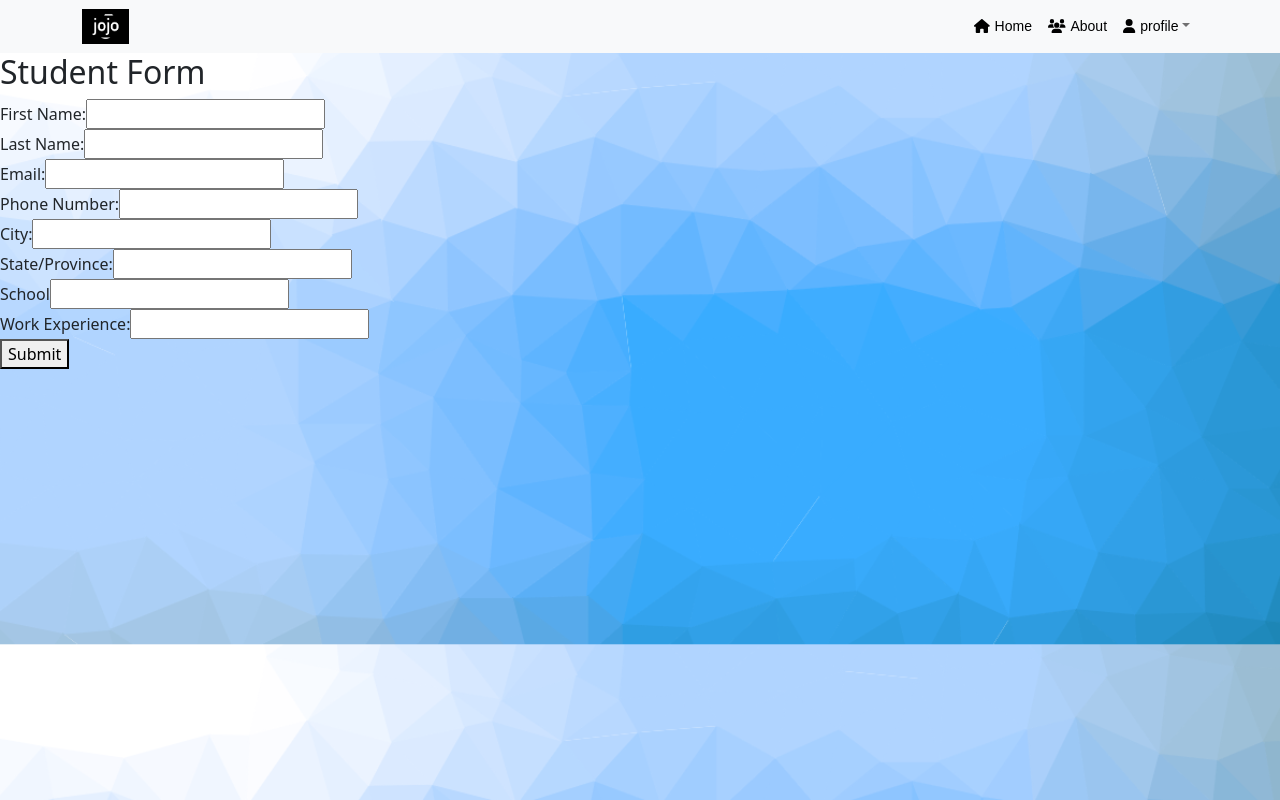
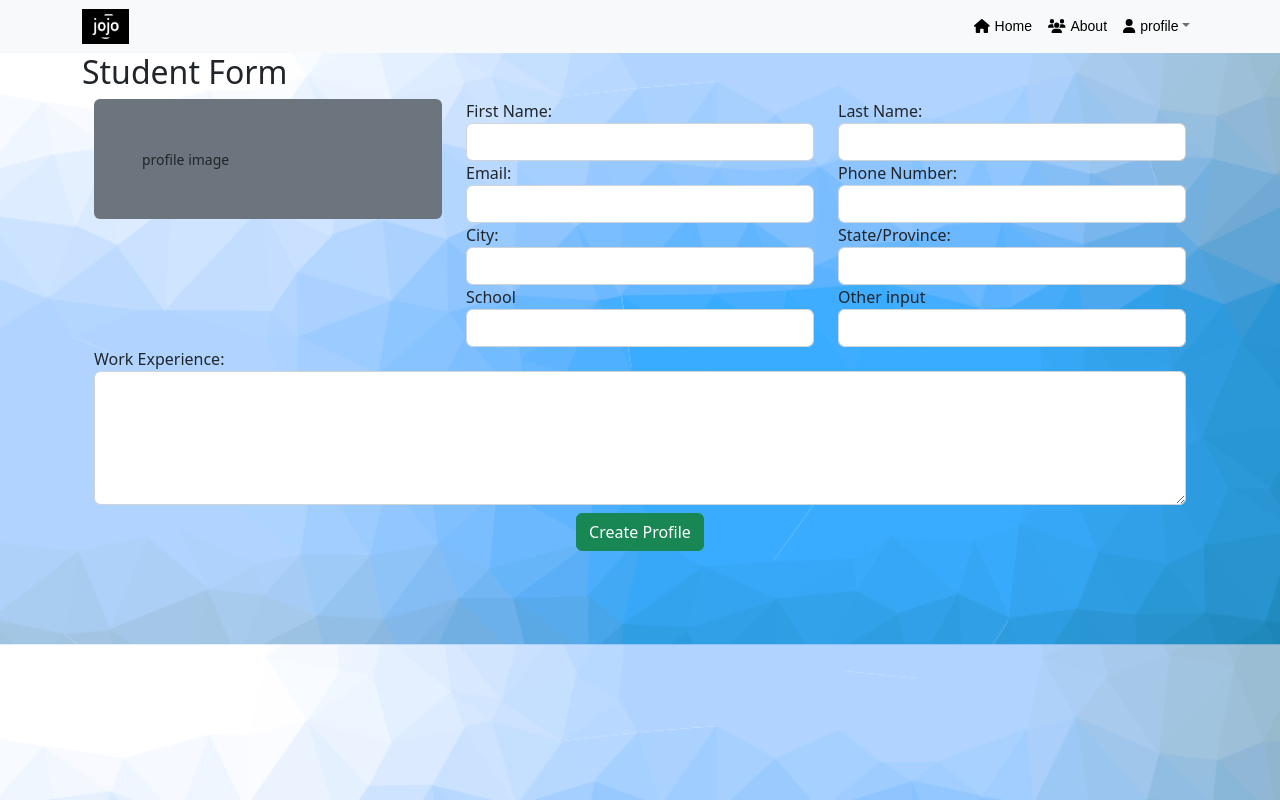
Before and after one commit to AndyChhuon/jojo-soen341project2023, a React (Create React App) app in the folder jojo-app/: page /studentForm in a window 1280 px wide. Built offline with nearby package versions, Linux system fonts and the light colour scheme.

Commit message:
Updated form
Updated format with bootsrap

```diff
--- a/jojo-app/src/App.js
+++ b/jojo-app/src/App.js
@@ -11,7 +11,7 @@ function App() {
       <Navbar />
 
       <Routes>
-        <Route exact path="/" element={<div></div>} />
+        <Route exact path="/" element={<Home/>} />
         <Route path="/studentForm" element={<StudentForm />} />
       </Routes>
     </>
--- a/jojo-app/src/pages/studentform.js
+++ b/jojo-app/src/pages/studentform.js
@@ -1,6 +1,7 @@
 //Sudent form component
 import React, { useState } from "react";
-
+import Container from "react-bootstrap/Container";
+// import profile from "./../../Images/pfp.png";
 
 export default function StudentForm() {
   const [student, setStudent] = useState({
@@ -50,108 +51,154 @@ export default function StudentForm() {
     setStudent({ ...student, workexp: event.target.value });
   };
 
-
   const submitHandler = (event) => {
     event.preventDefault();
     return false;
   };
   //input fields for student form
+
   return (
     <section>
+      <Container>
         <h2>Student Form</h2>
         <form onSubmit={submitHandler}>
-        <div>
+        <div class="container">
+
+  <div class="row">
+    <div class="col-sm">
+      {/* First of three columns */}
+      {/* <img src="" alt="pfp" class="img-rounded"></img> */}
+
+<div class="square rounded p-5 bg-secondary">
+  <small>profile image</small>
+</div>
+
+    </div>
+    <div class="col-sm">
+      {/* Second of three columns */}
+
       <label htmlFor="firstName">First Name: </label>
+
                 <input
                   type="text"
+                  class="form-control"
                   id="firstName"
                   name="firstName"
                   required
                   value={student.firstName}
                   onChange={handleFirstNameInputChange}
                 />
-        </div>
-        <div>
-          <label htmlFor="lastName">Last Name: </label>
-          <input
-            type="text"
-            id="lastName"
-            name="lastName"
-            required
-            value={student.lastName}
-            onChange={handleLastNameInputChange}
-          />
-        </div>
-        <div>
+
                 <label htmlFor="email">Email: </label>
                 <input
                   type="email"
                   id="email"
                   name="email"
+                  class="form-control"
                   required
                   value={student.email}
-            onChange={handleEmailInputChange}
-          />
-        </div>
-        <div>
-          <label htmlFor="phone">Phone Number: </label>
-          <input
-            type="tel"
-            id="phone"
-            name="phone"
-            required
-            value={student.phone}
-            onChange={handlePhoneInputChange}
-          />
-        </div>
-        <div>
+                  onChange={handleEmailInputChange}/>
+
 <label htmlFor="city">City: </label>
+
               <input
                 type="text"
                 id="city"
                 name="city"
+                class="form-control"
                 required
                 value={student.city}
                 onChange={handleCityInputChange}
               />
-        </div>
-        <div>
-          <label htmlFor="state">State/Province: </label>
-          <input
-            type="text"
-            id="state"
-            name="state"
-            required
-            value={student.state}
-            onChange={handleStateInputChange}
-          />
-        </div>
-        <div>
+
                 <label htmlFor="school">School</label>
+
               <input
                 type="text"
                 id="school"
                 name="school"
+                class="form-control"
                 required
                 value={student.school}
                 onChange={handleSchoolInputChange}
               />
     </div>
-        <div>
+    <div class="col-sm">
+      {/* Third of three columns */}
+
+        <label htmlFor="lastName">Last Name: </label>
+
+                <input
+                  type="text"
+                  id="lastName"
+                  name="lastName"
+                  class="form-control"
+                  required
+                  value={student.lastName}
+                  onChange={handleLastNameInputChange}
+                />
+
+<label htmlFor="phone">Phone Number: </label>
+
+             <input
+               type="tel"
+               id="phone"
+               name="phone"
+               class="form-control"
+               required
+               value={student.phone}
+               onChange={handlePhoneInputChange}
+             />
+
+<label htmlFor="state">State/Province: </label>
+
+             <input
+               type="text"
+               id="state"
+               name="state"
+               class="form-control"
+               required
+               value={student.state}
+               onChange={handleStateInputChange}
+             />
+ <label htmlFor="school">Other input</label>
+
+              <input
+                type="text"
+                id="school"
+                name="school"
+                class="form-control"
+                required
+                // value={student.school}
+                // onChange={handleSchoolInputChange}
+              />
+    </div>
+  </div>
+  <div class="form-group">
             <label htmlFor="workexp">Work Experience: </label>
-          <input
+            <textarea
               type="text"
               id="workexp"
               name="workexp"
+              class="form-control"
+              rows="5"
               required
               value={student.workexp}
               onChange={handleWorkexpInputChange}
             />
           </div>
+          <div class="mt-2 col-md-12">
+            <div class="text-center">
+            <div class="d-grid gap-2 d-md-block">
+              <button type="submit" class="btn btn-success  ">
+                Create Profile
+              </button>
+              </div>
+            </div>
+          </div>
+</div></form>
 
-        <button type="submit">Submit</button>
-
-      </form>
+      </Container>
     </section>
   );
 }
```
Also changed, not shown: jojo-app/src/Images/pfp.png (added), 1 other file (tests, documents, lock files or other folders). Lines whose indentation alone changed are shown as unchanged.
